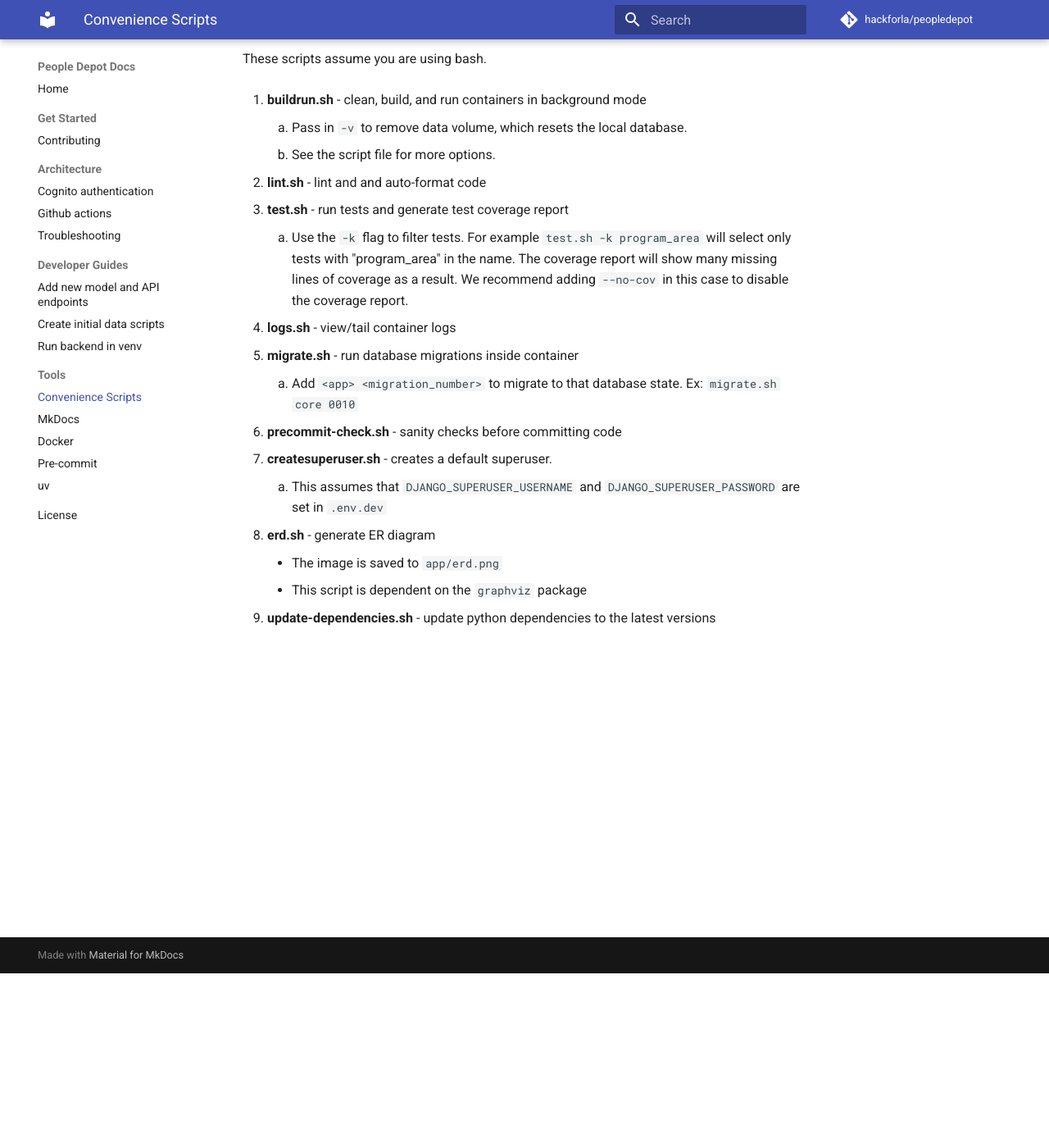
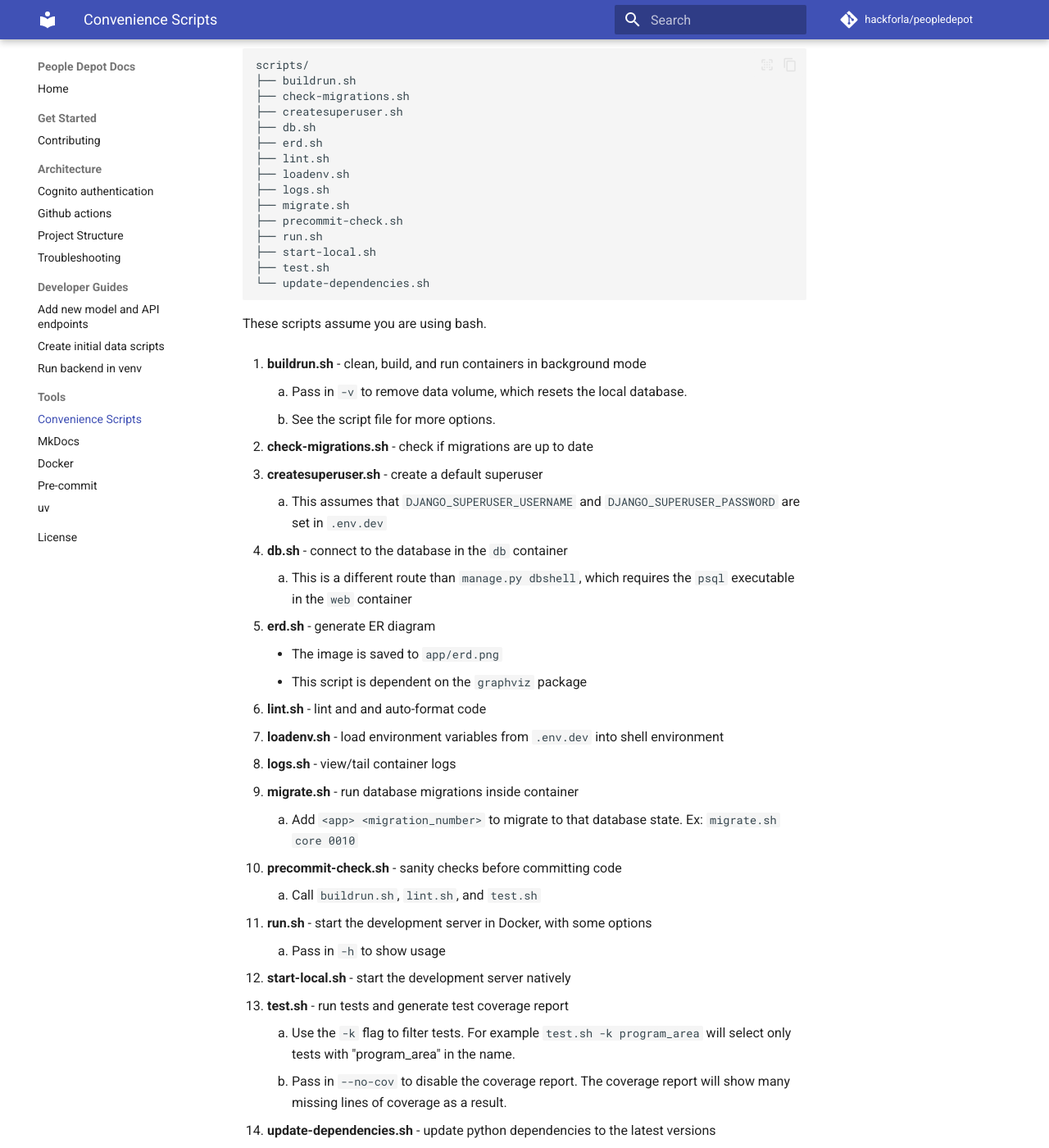
Before and after one commit to hackforla/peopledepot, an MkDocs documentation site: the page built from docs/tools/scripts.md, in a window 1280 px wide and 1400 px high, scrolled down 213 px. Shown: the whole window at 82% size. Built offline with MkDocs 1.6.1 and Material for MkDocs 9.7.7, drawn with Linux system fonts in a browser that asks for light colours; comment, search, counter and statistics services are not loaded.

Commit message:
docs: project structure

````diff
--- a/docs/tools/scripts.md
+++ b/docs/tools/scripts.md
@@ -1,6 +1,24 @@
 # Convenience Scripts
 
 These are designed to make it easier to perform various everyday tasks in the project. They try to be transparent by exposing the underlying commands they execute so that users can have an idea of what's happening and try to learn the commands if they wish.
+
+```bash
+scripts/
+├── buildrun.sh
+├── check-migrations.sh
+├── createsuperuser.sh
+├── db.sh
+├── erd.sh
+├── lint.sh
+├── loadenv.sh
+├── logs.sh
+├── migrate.sh
+├── precommit-check.sh
+├── run.sh
+├── start-local.sh
+├── test.sh
+└── update-dependencies.sh
+```
 
 These scripts assume you are using bash.
 
@@ -9,11 +27,24 @@
     1. Pass in `-v` to remove data volume, which resets the local database.
     1. See the script file for more options.
 
+1. **check-migrations.sh** - check if migrations are up to date
+
+1. **createsuperuser.sh** - create a default superuser
+
+    1. This assumes that `DJANGO_SUPERUSER_USERNAME` and `DJANGO_SUPERUSER_PASSWORD` are set in `.env.dev`
+
+1. **db.sh** - connect to the database in the `db` container
+
+    1. This is a different route than `manage.py dbshell`, which requires the `psql` executable in the `web` container
+
+1. **erd.sh** - generate ER diagram
+
+    - The image is saved to `app/erd.png`
+    - This script is dependent on the `graphviz` package
+
 1. **lint.sh** - lint and and auto-format code
 
-1. **test.sh** - run tests and generate test coverage report
-
-    1. Use the `-k` flag to filter tests. For example `test.sh -k program_area` will select only tests with "program_area" in the name. The coverage report will show many missing lines of coverage as a result. We recommend adding `--no-cov` in this case to disable the coverage report.
+1. **loadenv.sh** - load environment variables from `.env.dev` into shell environment
 
 1. **logs.sh** - view/tail container logs
 
@@ -23,13 +54,17 @@
 
 1. **precommit-check.sh** - sanity checks before committing code
 
-1. **createsuperuser.sh** - creates a default superuser.
+    1. Call `buildrun.sh`, `lint.sh`, and `test.sh`
 
-    1. This assumes that `DJANGO_SUPERUSER_USERNAME` and `DJANGO_SUPERUSER_PASSWORD` are set in `.env.dev`
+1. **run.sh** - start the development server in Docker, with some options
 
-1. **erd.sh** - generate ER diagram
+    1. Pass in `-h` to show usage
 
-    - The image is saved to `app/erd.png`
-    - This script is dependent on the `graphviz` package
+1. **start-local.sh** - start the development server natively
+
+1. **test.sh** - run tests and generate test coverage report
+
+    1. Use the `-k` flag to filter tests. For example `test.sh -k program_area` will select only tests with "program_area" in the name.
+    1. Pass in `--no-cov` to disable the coverage report. The coverage report will show many missing lines of coverage as a result.
 
 1. **update-dependencies.sh** - update python dependencies to the latest versions
````
Also changed, not shown: docs/architecture/project_structure.md (added, +139 -0 lines).
